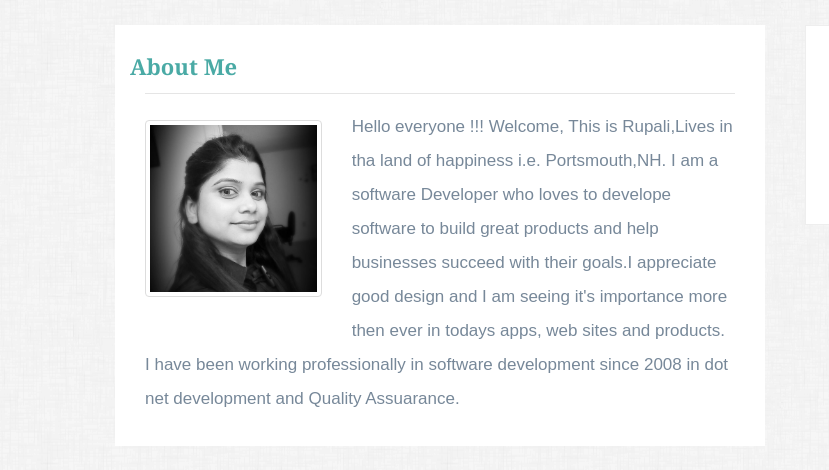
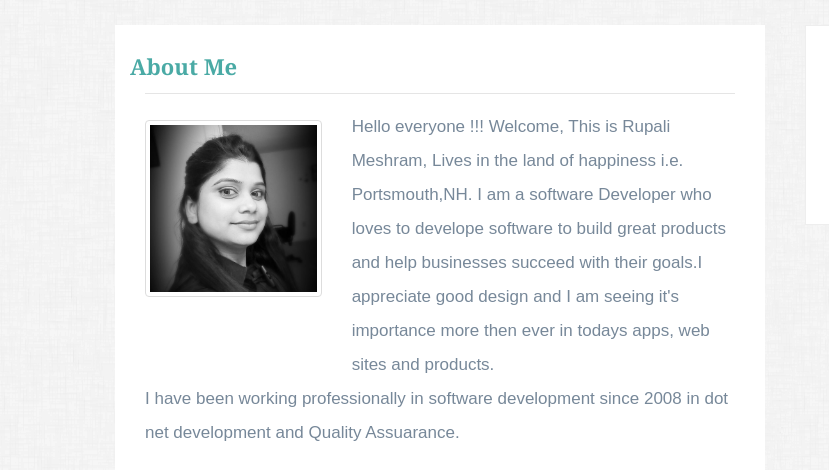
Before and after one commit to rupali8086/Bootstrap-Portfolio, a plain HTML site: page index.html in a window 1280 px wide. Shown: the part 115-585 px from the top of the page, 0-829 px from the left. Drawn offline with nearby package versions, Linux system fonts and the light colour scheme.

Commit message:
Bootstrap-portfolio

```diff
--- a/index.html
+++ b/index.html
@@ -66,7 +66,7 @@
 						<div class="col-8" >
 						<p >
 
-							Hello everyone !!! Welcome, This is Rupali,Lives in tha land of happiness i.e. Portsmouth,NH.
+							Hello everyone !!! Welcome, This is Rupali Meshram, Lives in the land of happiness i.e. Portsmouth,NH.
 							I am a software Developer who loves to develope software to build great products and help businesses succeed with their goals.I appreciate good design and I am seeing it's importance more then ever in todays apps, web sites and products.
 
 						</p>
```
